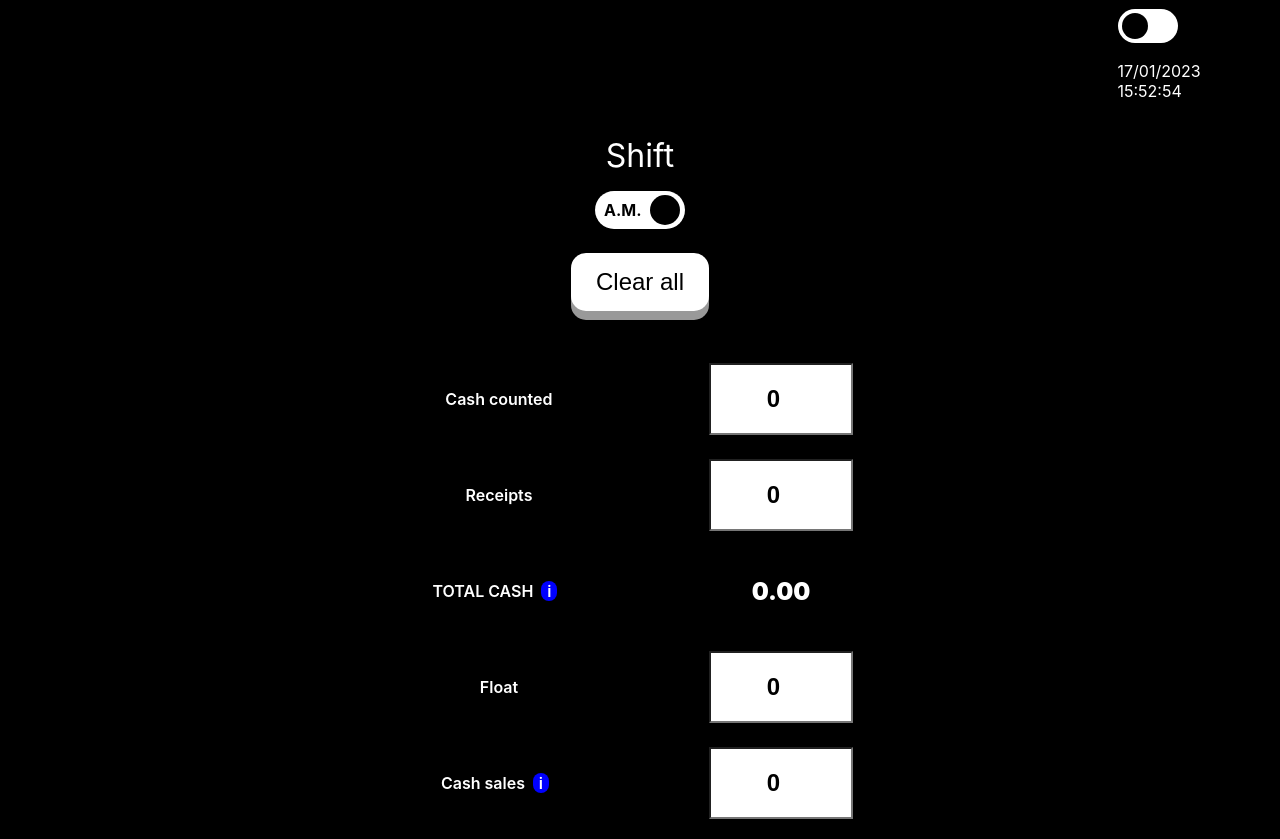
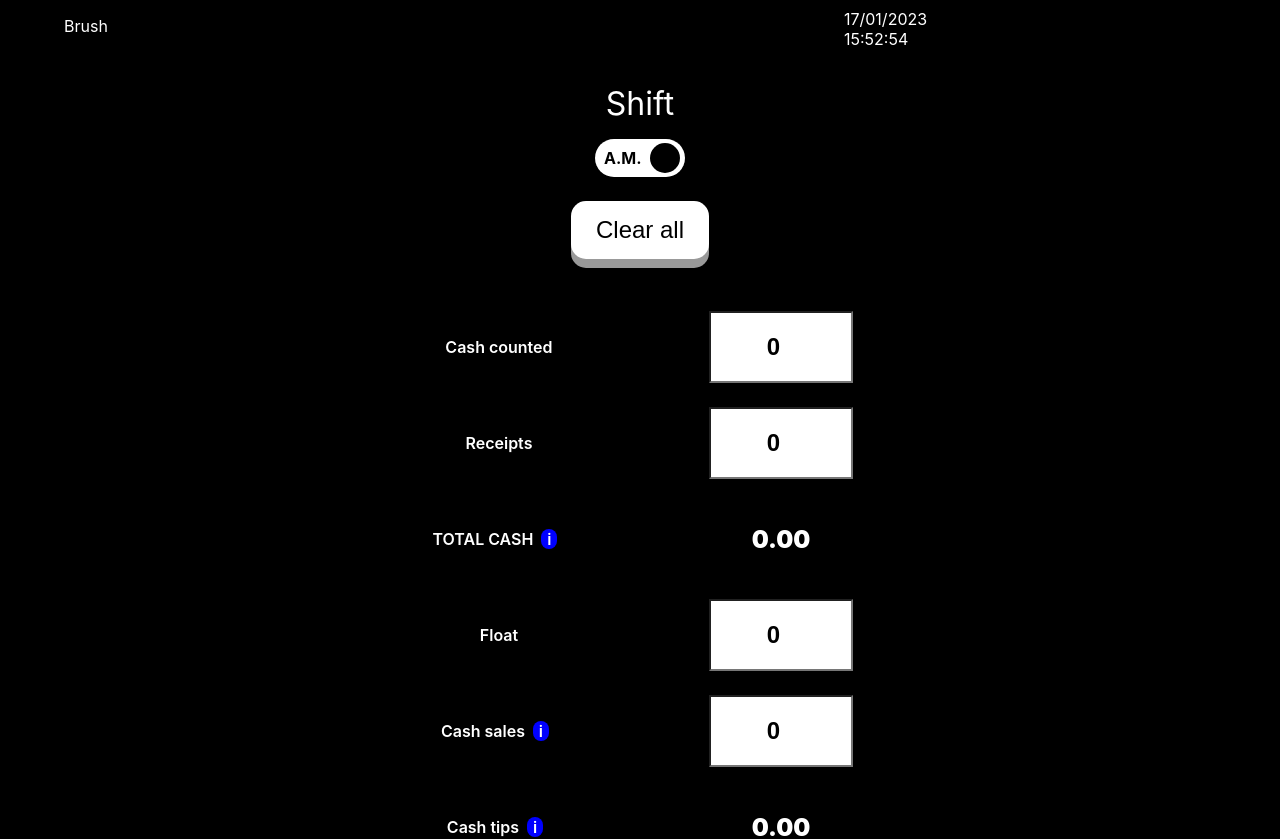
Before and after one commit to manuelcasanova/rmf, a React (Create React App) app in the folder client/: page / in a window 1280 px wide. Shown: the top 839 px of the page. Built offline with nearby package versions, Linux system fonts and the light colour scheme.

Commit message:
Brush to change app colors

```diff
--- a/client/src/App.css
+++ b/client/src/App.css
@@ -35,9 +35,15 @@
   --color0: white;
   --color1: black;
   --color2: rgb(43, 43, 43);
+}
+
+
+
+.top-toggle {
+  display: flex;
+  flex-direction: row;
 
 }
-
 
 .seccion {
   max-width: 600px;
@@ -287,6 +293,75 @@ input {
   }
 }
 
+.color-toggle {
+position: absolute;
+/* right: 90%; */
+top: 2%;
+left: 5%;
+cursor: pointer
+}
+
+.colors {
+  position: absolute;
+  top: 4%;
+  left: 5%
+}
+
+.color {
+  border-radius: 50px;
+  margin-top: 1em;
+  width: 1.5em;
+  height: 1.5em;
+}
+
+.black {
+  background-color: black;
+  color: black;
+  --color0: black;
+  --color1: white;
+  --color2: rgb(43, 43, 43);
+}
+
+.white {
+  background-color: white;
+  color: white;
+  --color0: white;
+  --color1: black;
+  --color2: rgb(43, 43, 43);
+}
+
+.pink {
+  background-color: pink;
+  color: pink;
+  --color0: pink;
+  --color1: purple;
+  --color2: rgb(43, 43, 43);
+}
+
+.blue {
+  background-color: blue;
+  color: blue;
+  --color0: blue;
+  --color1: lightblue;
+  --color2: rgb(43, 43, 43);
+}
+
+.green {
+  background-color: green;
+  color: green;
+  --color0: green;
+  --color1: lightgreen;
+  --color2: rgb(43, 43, 43);
+}
+
+.red {
+  background-color: coral;
+  color: coral;
+  --color0: coral;
+  --color1: darkred;
+  --color2: rgb(43, 43, 43);
+}
+
 /* TOGGLE BUTTON */
 
 .switch {
--- a/client/src/Closing.jsx
+++ b/client/src/Closing.jsx
@@ -61,6 +61,7 @@ export default function Closing() {
   const [newFloatInfo, setNewFloatInfo] = useState(false)
   const [pizzaParties, setPizzaParties] = useState(false)
   const [supportServerInfo, setSupportServerInfo] = useState(true)
+  const [colors, setColors] = useState(false)
 
 
   const showTotalCashInfo = (e) => {
@@ -102,6 +103,12 @@ export default function Closing() {
     e.preventDefault();
     setSupportServerInfo(prev => !prev)
   }
+
+  const showColors = () => {
+    // e.preventDefault();
+    setColors(prev => !prev)
+  }
+
 
   const [server1Hours, setServer1Hours] = useState(0);
   const [server2Hours, setServer2Hours] = useState(0);
@@ -234,18 +241,35 @@ export default function Closing() {
 
   const componentRef = useRef();
 
+  const [color, setColor] = useState("black")
+
   return (
-    <div>
+    <div className={toggle ? `App day-mode ${color}` : `App night-mode ${color}`}>
 
       <div
         ref={componentRef}
 
-        className={toggle ? "App day-mode" : "App night-mode"}>
+        className={toggle ? `App day-mode ${color}` : `App night-mode ${color}`}>
 
-        <label className="switch">
+
+
+        <div className='color-toggle' onClick={showColors}>Brush</div>
+
+
+        {colors && <div className='colors'>
+        <div className='color black' onClick={(e) => setColor("black")}></div>
+          <div className='color white' onClick={(e) => setColor("white")}></div>
+          <div className='color pink' onClick={(e) => setColor("pink")}></div>
+          <div className='color blue' onClick={(e) => setColor("blue")}></div>
+          <div className='color green' onClick={(e) => setColor("green")}></div>
+          <div className='color red' onClick={(e) => setColor("red")}></div>
+        </div>}
+
+        {/* <label className="switch">
           <input type="checkbox" onChange={handleToggle} />
           <span className="slider round"></span>
-        </label>
+        </label> */}
+
 
         <div className='switch'>{now}</div>
 
@@ -619,7 +643,9 @@ export default function Closing() {
 
         </div>
       </div>
-      <div  className={toggle ? "App day-mode" : "App night-mode"}>
+      <div className={toggle ? `App day-mode ${color}` : `App night-mode ${color}`}>
+
+
 
 
 
```
